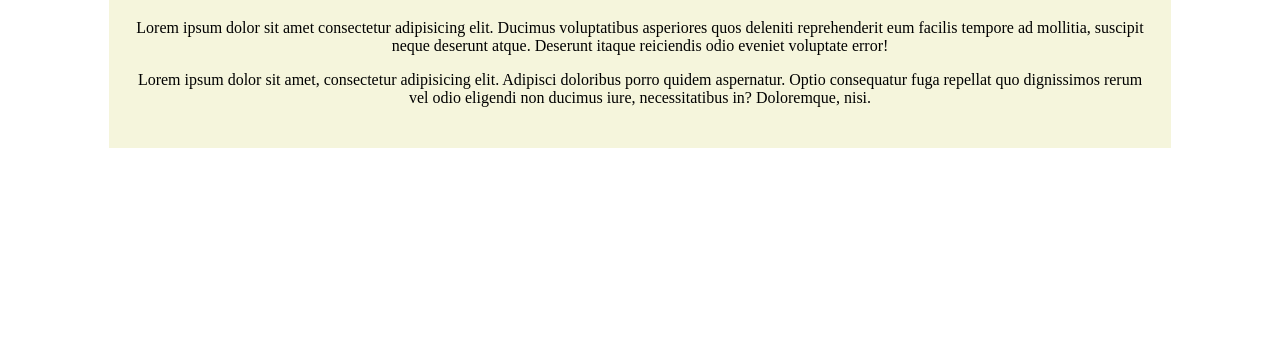
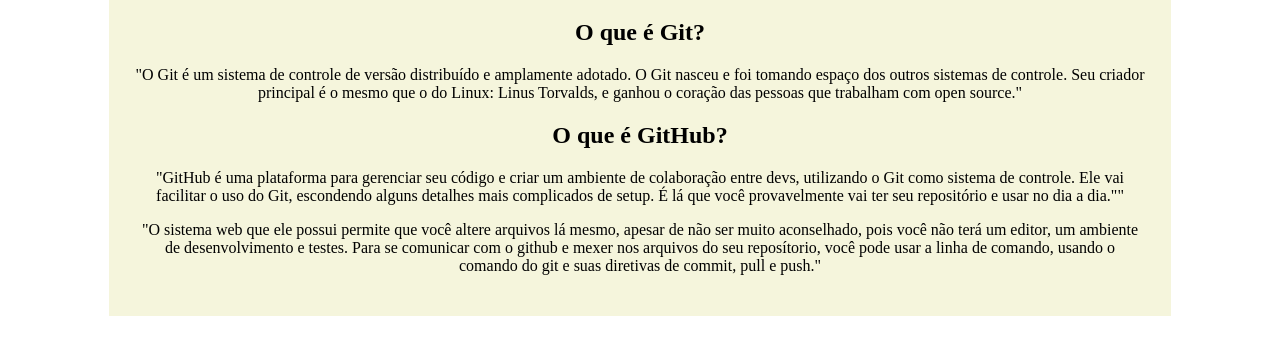
Before and after one commit to LisioSouza/projeto-curso-git-e-github, a plain HTML site: page index.html in a window 1280 px wide. Shown: the part 94-448 px from the top of the page. Drawn offline with Linux system fonts and the light colour scheme.

Commit message:
Texto editado
Novo texto alterado.

```diff
--- a/index.html
+++ b/index.html
@@ -11,7 +11,6 @@
             padding: 25px;
             text-align: center;
             margin: auto;
-
         }
     </style>
     <title>Curso de Git e GitHub - Polimorfismo</title>
@@ -19,9 +18,12 @@
 <body>
     <div id="container">
         <h1>Git e GitHub</h1>
-        <p>Lorem ipsum dolor sit amet consectetur adipisicing elit. Ducimus voluptatibus asperiores quos deleniti reprehenderit eum facilis tempore ad mollitia, suscipit neque deserunt atque. Deserunt itaque reiciendis odio eveniet voluptate error!
+        <h2>O que é Git?</h2>
+        <p>"O Git é um sistema de controle de versão distribuído e amplamente adotado. O Git nasceu e foi tomando espaço dos outros sistemas de controle. Seu criador principal é o mesmo que o do Linux: Linus Torvalds, e ganhou o coração das pessoas que trabalham com open source."
         </p>
-        <p>Lorem ipsum dolor sit amet, consectetur adipisicing elit. Adipisci doloribus porro quidem aspernatur. Optio consequatur fuga repellat quo dignissimos rerum vel odio eligendi non ducimus iure, necessitatibus in? Doloremque, nisi.
+        <h2>O que é GitHub?</h2>
+        <p>"GitHub é uma plataforma para gerenciar seu código e criar um ambiente de colaboração entre devs, utilizando o Git como sistema de controle. Ele vai facilitar o uso do Git, escondendo alguns detalhes mais complicados de setup. É lá que você provavelmente vai ter seu repositório e usar no dia a dia.""
+        </p>"O sistema web que ele possui permite que você altere arquivos lá mesmo, apesar de não ser muito aconselhado, pois você não terá um editor, um ambiente de desenvolvimento e testes. Para se comunicar com o github e mexer nos arquivos do seu reposítorio, você pode usar a linha de comando, usando o comando do git e suas diretivas de commit, pull e push."
         </p>
     </div>
 </body>
```
Also changed, not shown: 1 other file.
